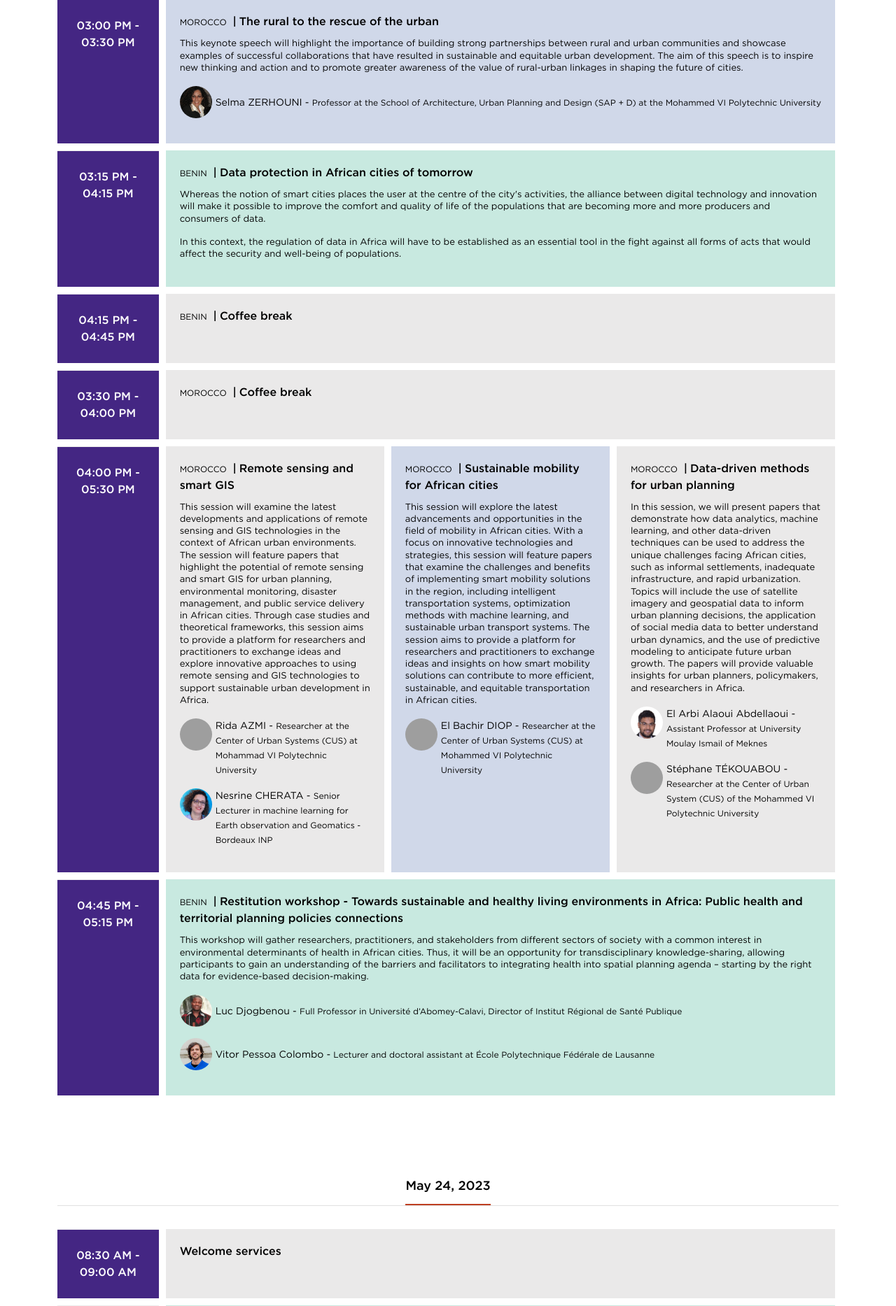
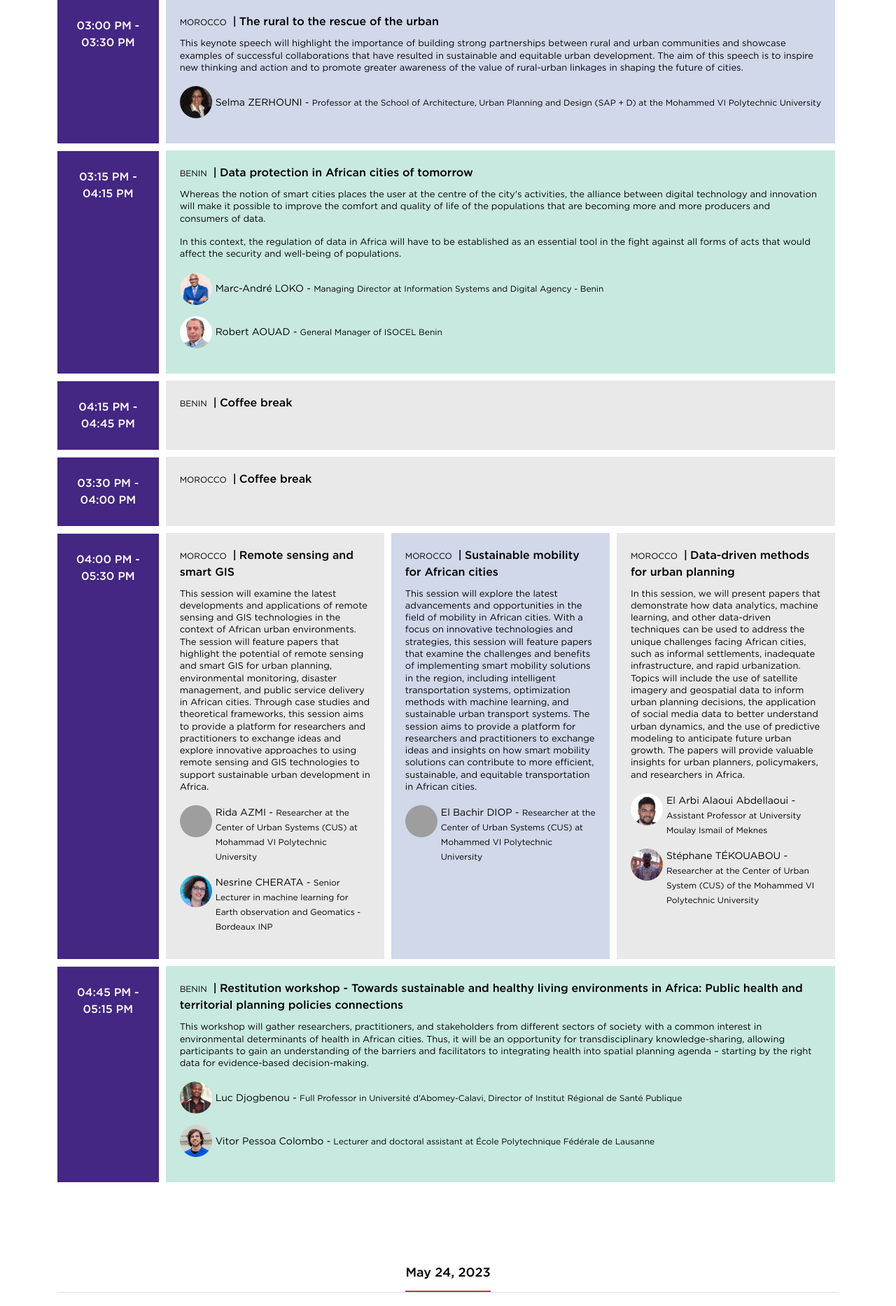
Before and after one commit to African-Cities-Lab/african-cities-conference, a Django app: template african_cities_conference/home/templates/home/program_pdf.html in a window 1280 px wide. Shown: the part 3100-4967 px from the top of the page at 70% size. Run offline with Django 4.2, Linux system fonts and the light colour scheme; the template is opened without the code that fills it, so the values that code supplies are empty; parts of the project's set-up code (start-up, migrations or seed data) failed here and were passed over; some libraries are stand-ins or nearby versions; grey boxes are pictures that could not be loaded.

Commit message:
fix: Add speakers from benin

```diff
--- a/african_cities_conference/home/templates/home/agenda_content/program_content_23.html
+++ b/african_cities_conference/home/templates/home/agenda_content/program_content_23.html
@@ -436,6 +436,28 @@
                             {% endblocktranslate %}
                         </p>
                     </div>
+                    <div class="session-speakers">
+                        <div class="speaker-list__speaker">
+                            <div class="speaker-list__speaker__img">
+                                <img alt="Marc-André LOKO"
+                                     src="{% static "images/assets/speakers/Marc-Andre LOKO.jpeg" %}"/>
+                            </div>
+                            <span class="speaker-list__speaker__name font-size-14">
+                                Marc-André LOKO -
+                                <span class="font-size-12">{% translate "Managing Director at Information Systems and Digital Agency - Benin" %}</span>
+                            </span>
+                        </div>
+                        <div class="speaker-list__speaker">
+                            <div class="speaker-list__speaker__img">
+                                <img alt="Robert AOUAD"
+                                     src="{% static "images/assets/speakers/Robert AOUAD.png" %}"/>
+                            </div>
+                            <span class="speaker-list__speaker__name font-size-14">
+                                Robert AOUAD -
+                                <span class="font-size-12">{% translate "General Manager of ISOCEL Benin" %}</span>
+                            </span>
+                        </div>
+                    </div>
                 </div>
             </div>
         </div>
@@ -577,7 +599,7 @@
                         <div class="speaker-list__speaker">
                             <div class="speaker-list__speaker__img">
                                 <img alt="Stéphane Tékouabou"
-                                     src="{% static "images/assets/speakers/Stéphane TEKOUABOU.jpg" %}"/>
+                                     src="{% static "images/assets/speakers/Stephane TEKOUABOU.jpg" %}"/>
                             </div>
                             <span class="speaker-list__speaker__name font-size-14">
                                 Stéphane TÉKOUABOU -
--- a/african_cities_conference/home/templates/home/agenda_content/program_content_24.html
+++ b/african_cities_conference/home/templates/home/agenda_content/program_content_24.html
@@ -242,6 +242,18 @@
                             {% endblocktranslate %}
                         </p>
                     </div>
+                    <div class="session-speakers">
+                        <div class="speaker-list__speaker">
+                            <div class="speaker-list__speaker__img">
+                                <img alt="Willy ROSIER"
+                                     src="{% static "images/assets/speakers/Willy-Rosier.jpeg" %}"/>
+                            </div>
+                            <span class="speaker-list__speaker__name font-size-14">
+                                Willy ROSIER -
+                                <span class="font-size-12">{% translate "General Manager Benin Tourism" %}</span>
+                            </span>
+                        </div>
+                    </div>
                 </div>
             </div>
         </div>
@@ -409,7 +421,7 @@
                         <div class="speaker-list__speaker">
                             <div class="speaker-list__speaker__img">
                                 <img alt="Stéphane TÉKOUABOU"
-                                     src="{% static "images/assets/speakers/Stéphane TEKOUABOU.jpg" %}"/>
+                                     src="{% static "images/assets/speakers/Stephane TEKOUABOU.jpg" %}"/>
                             </div>
                             <span class="speaker-list__speaker__name font-size-14">
                                 Stéphane TÉKOUABOU -
```
Also changed, not shown: african_cities_conference/static/images/assets/speakers/Marc-Andre LOKO.jpeg (renamed from african_cities_conference/static/images/assets/speakers/Marc-André LOKO.jpeg), african_cities_conference/static/images/assets/speakers/Robert AOUAD.png (added), african_cities_conference/static/images/assets/speakers/Stephane TEKOUABOU.jpg (renamed from african_cities_conference/static/images/assets/speakers/Stéphane TEKOUABOU.jpg), african_cities_conference/static/images/assets/speakers/Willy-Rosier.jpeg (added), locale/fr/LC_MESSAGES/django.po, 1 other file.
